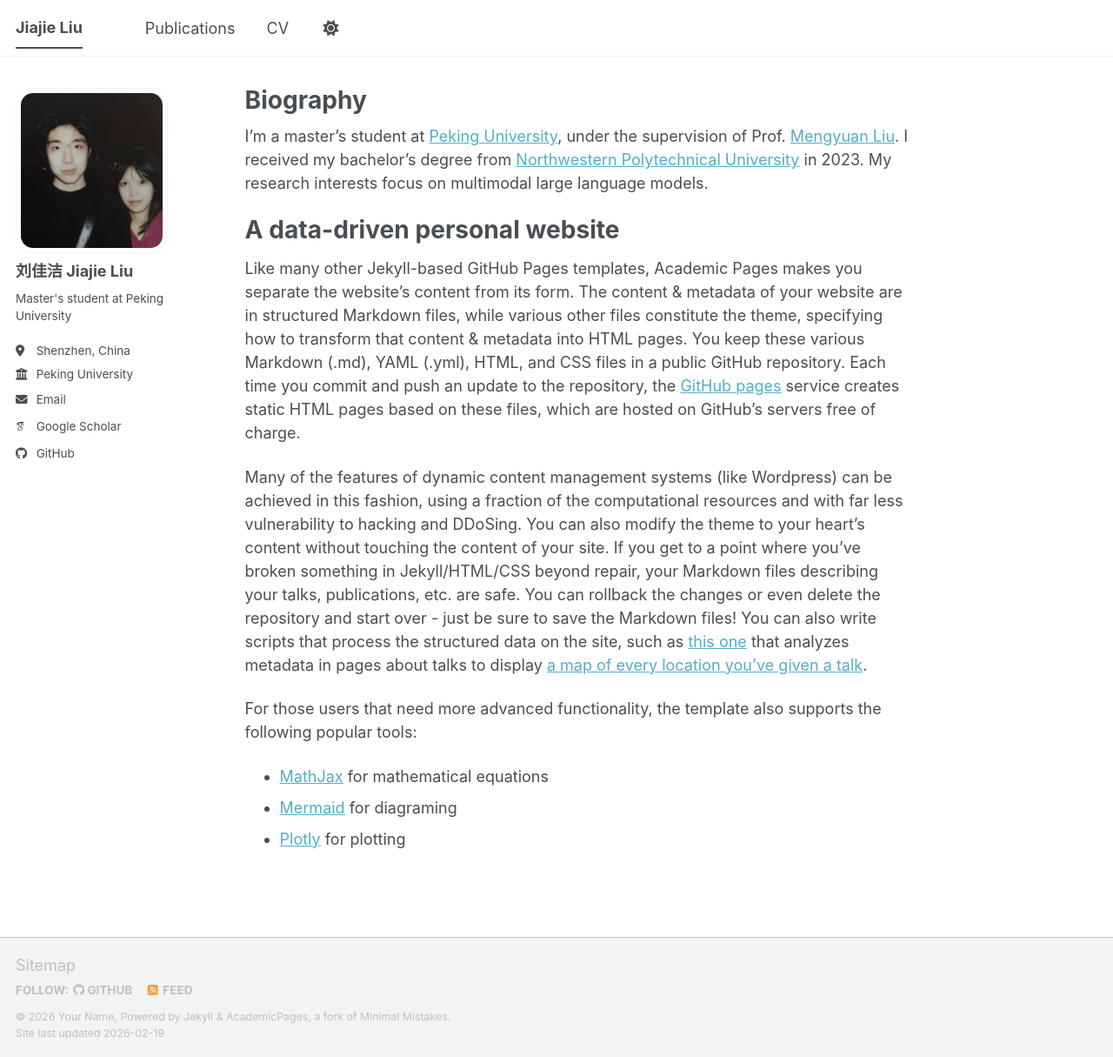
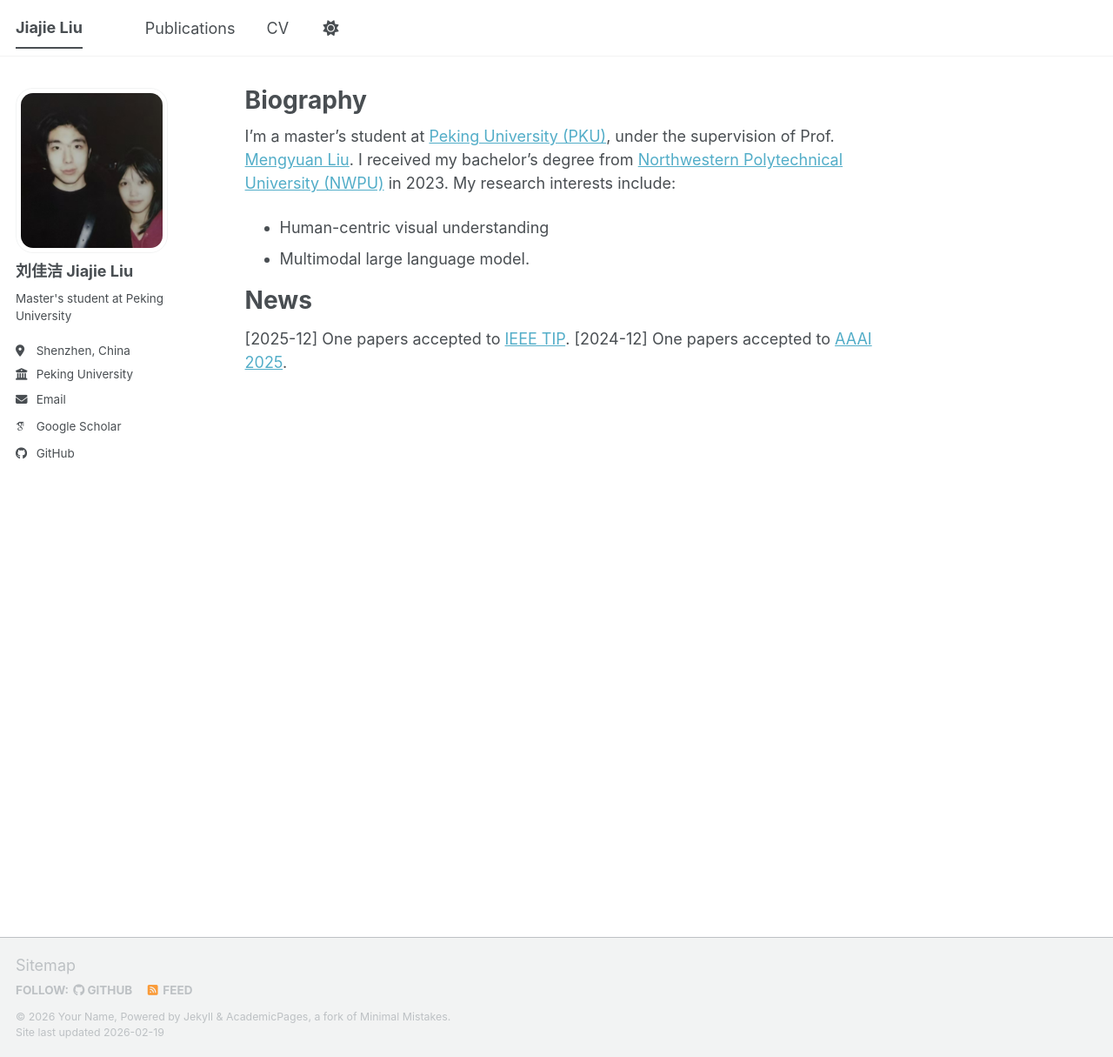
Before and after one commit to jiajieliu-cs/jiajieliu-cs.github.io, a Jekyll site: the page built from _pages/about.md, in a window 1280 px wide and 1215 px high. Shown: the whole window at 87% size. Built offline with Jekyll 4.4.1, drawn with Linux system fonts in a browser that asks for light colours; some web fonts are replaced; a script bundle is joined from its source files by our own code; library files that are not in the unit come from our copies.

Commit message:
Update about.md

```diff
--- a/_pages/about.md
+++ b/_pages/about.md
@@ -6,16 +6,15 @@
   - /about/
   - /about.html
 ---
-I'm a master’s student at [Peking University](https://www.pku.edu.cn/), under the supervision of Prof. [Mengyuan Liu](https://scholar.google.com/citations?user=woX_4AcAAAAJ&hl=zh-CN). I received my bachelor’s degree from [Northwestern Polytechnical University](https://www.nwpu.edu.cn/) in 2023. My research interests focus on multimodal large language models.
+
+I'm a master’s student at [Peking University (PKU)](https://www.pku.edu.cn/), under the supervision of Prof. [Mengyuan Liu](https://scholar.google.com/citations?user=woX_4AcAAAAJ&hl=zh-CN). I received my bachelor’s degree from [Northwestern Polytechnical University (NWPU)](https://www.nwpu.edu.cn/) in 2023.
+My research interests include:
+- Human-centric visual understanding
+- Multimodal large language model.
 
 
-A data-driven personal website
+
+News
 ======
-Like many other Jekyll-based GitHub Pages templates, Academic Pages makes you separate the website's content from its form. The content & metadata of your website are in structured Markdown files, while various other files constitute the theme, specifying how to transform that content & metadata into HTML pages. You keep these various Markdown (.md), YAML (.yml), HTML, and CSS files in a public GitHub repository. Each time you commit and push an update to the repository, the [GitHub pages](https://pages.github.com/) service creates static HTML pages based on these files, which are hosted on GitHub's servers free of charge.
-
-Many of the features of dynamic content management systems (like Wordpress) can be achieved in this fashion, using a fraction of the computational resources and with far less vulnerability to hacking and DDoSing. You can also modify the theme to your heart's content without touching the content of your site. If you get to a point where you've broken something in Jekyll/HTML/CSS beyond repair, your Markdown files describing your talks, publications, etc. are safe. You can rollback the changes or even delete the repository and start over - just be sure to save the Markdown files! You can also write scripts that process the structured data on the site, such as [this one](https://github.com/academicpages/academicpages.github.io/blob/master/talkmap.ipynb) that analyzes metadata in pages about talks to display [a map of every location you've given a talk](https://academicpages.github.io/talkmap.html).
-
-For those users that need more advanced functionality, the template also supports the following popular tools:
-- [MathJax](https://www.mathjax.org/) for mathematical equations
-- [Mermaid](https://mermaid.js.org/) for diagraming
-- [Plotly](https://plotly.com/javascript/) for plotting
+[2025-12] One papers accepted to [IEEE TIP](https://ieeexplore.ieee.org/abstract/document/11311446).
+[2024-12] One papers accepted to [AAAI 2025](https://ojs.aaai.org/index.php/AAAI/article/view/32583).
```
